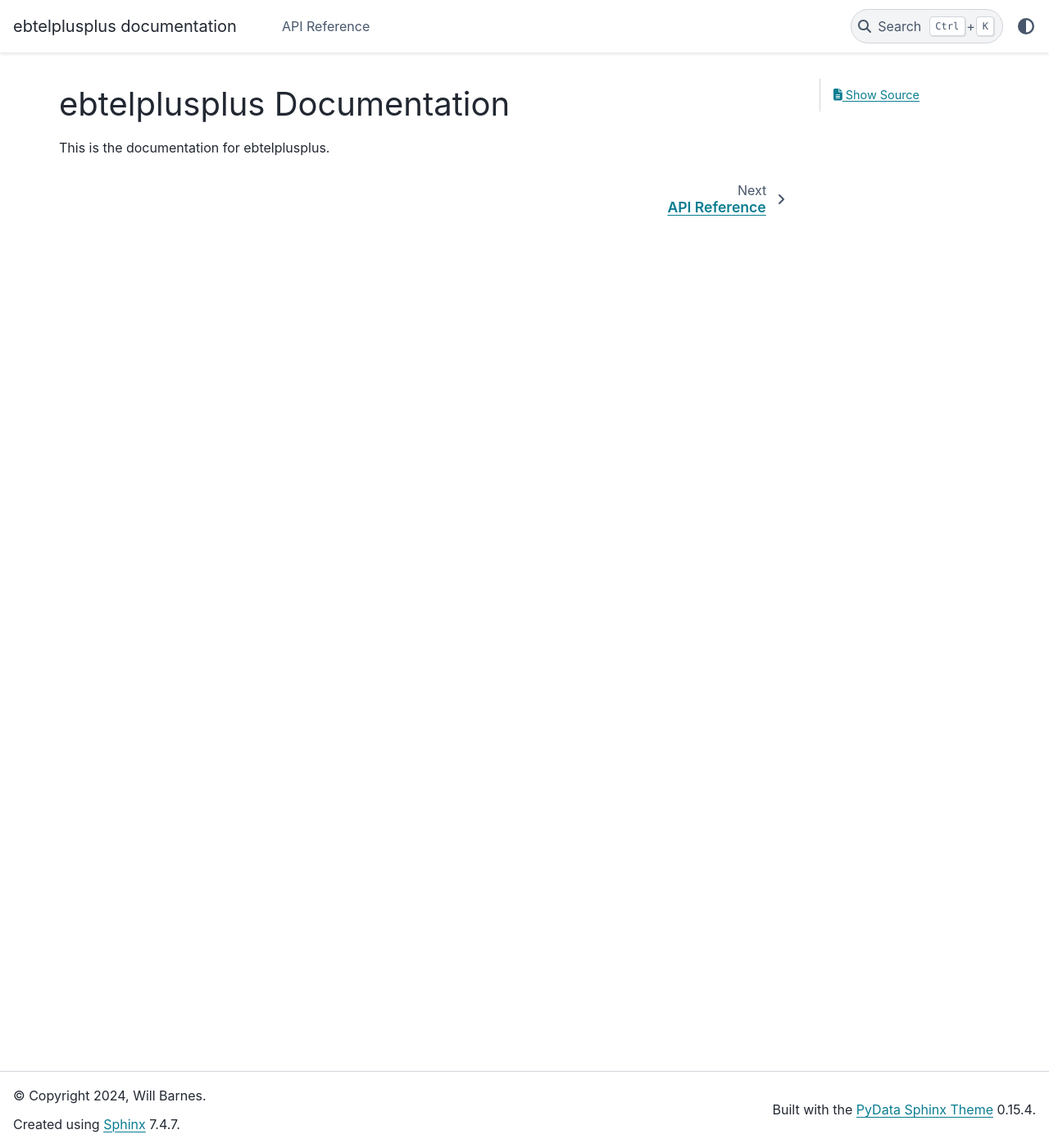
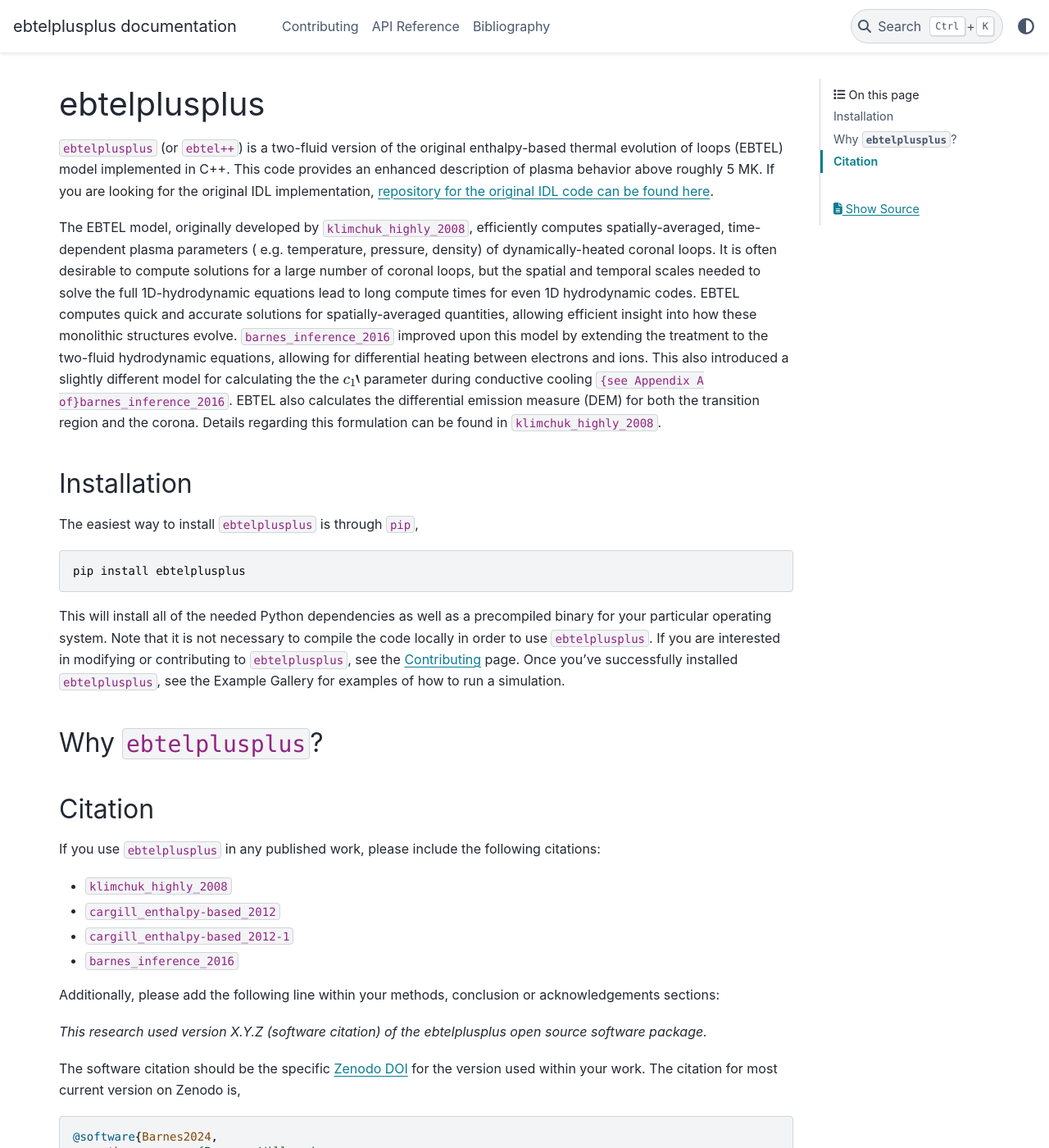
Before and after one commit to rice-solar-physics/ebtelplusplus, a Sphinx documentation site: the page built from docs/index.rst, in a window 1280 px wide and 1400 px high. Shown: the whole window at 82% size. Built offline with Sphinx 7.4.7 and the PyData theme 0.15.4, drawn with Linux system fonts in a browser that asks for light colours; the version number could not be read and is left out; cross-references to code outside the pages are shown as plain code; some of the changed text lies outside the part shown.

```diff
--- /dev/null
+++ b/docs/bibliography.rst
@@ -0,0 +1,6 @@
+.. _ebtelplusplus-bibliography:
+
+Bibliography
+------------
+
+.. bibliography::
--- a/docs/index.rst
+++ b/docs/index.rst
@@ -1,10 +1,78 @@
-ebtelplusplus Documentation
-===========================
-
-This is the documentation for ebtelplusplus.
+ebtelplusplus
+=============
 
 .. toctree::
    :maxdepth: 1
    :hidden:
 
+   development
    reference
+   bibliography
+
+``ebtelplusplus`` (or ``ebtel++``) is a two-fluid version of the original enthalpy-based thermal evolution of loops (EBTEL) model implemented in C++.
+This code provides an enhanced description of plasma behavior above roughly 5 MK.
+If you are looking for the original IDL implementation, `repository for the original IDL code can be found here <https://github.com/rice-solar-physics/EBTEL>`__.
+
+The EBTEL model, originally developed by :cite:t:`klimchuk_highly_2008`, efficiently computes spatially-averaged, time-dependent plasma parameters ( e.g. temperature,  pressure, density) of dynamically-heated coronal loops.
+It is often desirable to compute solutions for a large number of coronal loops, but the spatial and temporal scales needed to solve the full 1D-hydrodynamic equations lead to long compute times for even 1D hydrodynamic codes.
+EBTEL computes quick and accurate solutions for spatially-averaged quantities, allowing efficient insight into how these monolithic structures evolve.
+:cite:t:`barnes_inference_2016` improved upon this model by extending the treatment to the two-fluid hydrodynamic equations, allowing for differential heating between electrons and ions.
+This also introduced a slightly different model for calculating the the :math:`c_1`` parameter during conductive cooling :cite:p:`{see Appendix A of}barnes_inference_2016`.
+EBTEL also calculates the differential emission measure (DEM) for both the transition region and the corona.
+Details regarding this formulation can be found in :cite:t:`klimchuk_highly_2008`.
+
+Installation
+------------
+
+The easiest way to install ``ebtelplusplus`` is through ``pip``,
+
+.. code::
+
+   pip install ebtelplusplus
+
+This will install all of the needed Python dependencies as well as a precompiled binary for your particular operating system.
+Note that it is not necessary to compile the code locally in order to use ``ebtelplusplus``.
+If you are interested in modifying or contributing to ``ebtelplusplus``, see the :ref:`ebtelplusplus-development` page.
+Once you've successfully installed ``ebtelplusplus``, see the Example Gallery for examples of how to run a simulation.
+
+Why ``ebtelplusplus``?
+----------------------
+
+Citation
+--------
+
+If you use ``ebtelplusplus`` in any published work, please include the following citations:
+
+* :cite:t:`klimchuk_highly_2008`
+* :cite:t:`cargill_enthalpy-based_2012`
+* :cite:t:`cargill_enthalpy-based_2012-1`
+* :cite:t:`barnes_inference_2016`
+
+Additionally, please add the following line within your methods, conclusion or acknowledgements sections:
+
+*This research used version X.Y.Z (software citation) of the ebtelplusplus open source software package.*
+
+The software citation should be the specific `Zenodo DOI`_ for the version used within your work.
+The citation for most current version on Zenodo is,
+
+.. code:: bibtex
+
+   @software{Barnes2024,
+      author       = {Barnes, Will and
+                      Klimchuk, James and
+                      Cargill, Peter and
+                      Bradshaw, Stephen and
+                      Reep, Jeffrey and
+                      Schonfeld, Samuel and
+                      Collazzo, Rowan},
+      title        = {rice-solar-physics/ebtelPlusPlus: v0.2},
+      month        = jul,
+      year         = 2024,
+      publisher    = {Zenodo},
+      version      = {v0.2},
+      doi          = {10.5281/zenodo.12675386},
+      url          = {https://doi.org/10.5281/zenodo.12675386}
+   }
+
+
+.. _Zenodo DOI: https://zenodo.org/records/12675374
--- a/docs/references.bib
+++ b/docs/references.bib
@@ -0,0 +1,76 @@
+@article{klimchuk_highly_2008,
+  title = {Highly {{Efficient Modeling}} of {{Dynamic Coronal Loops}}},
+  author = {Klimchuk, J. A. and Patsourakos, S. and Cargill, P. J.},
+  year = {2008},
+  month = aug,
+  journal = {The Astrophysical Journal},
+  volume = {682},
+  pages = {1351--1362},
+  issn = {0004-637X},
+  doi = {10.1086/589426},
+  urldate = {2014-02-24}
+}
+
+@article{cargill_enthalpy-based_2012,
+  title = {Enthalpy-Based {{Thermal Evolution}} of {{Loops}}. {{II}}. {{Improvements}} to the {{Model}}},
+  author = {Cargill, P. J. and Bradshaw, S. J. and Klimchuk, J. A.},
+  year = {2012},
+  month = jun,
+  journal = {The Astrophysical Journal},
+  volume = {752},
+  pages = {161},
+  issn = {0004-637X},
+  doi = {10.1088/0004-637X/752/2/161},
+  urldate = {2014-02-24}
+}
+
+@article{cargill_enthalpy-based_2012-1,
+  title = {Enthalpy-Based {{Thermal Evolution}} of {{Loops}}. {{III}}. {{Comparison}} of {{Zero-dimensional Models}}},
+  author = {Cargill, P. J. and Bradshaw, S. J. and Klimchuk, J. A.},
+  year = {2012},
+  month = oct,
+  journal = {The Astrophysical Journal},
+  volume = {758},
+  pages = {5},
+  issn = {0004-637X},
+  doi = {10.1088/0004-637X/758/1/5},
+  urldate = {2014-02-24}
+}
+
+@article{barnes_inference_2016,
+  title = {Inference of {{Heating Properties}} from "{{Hot}}" {{Non-flaring Plasmas}} in {{Active Region Cores}}. {{I}}. {{Single Nanoflares}}},
+  author = {Barnes, W. T. and Cargill, P. J. and Bradshaw, S. J.},
+  year = {2016},
+  month = sep,
+  journal = {The Astrophysical Journal},
+  volume = {829},
+  pages = {31},
+  issn = {0004-637X},
+  doi = {10.3847/0004-637X/829/1/31},
+  urldate = {2016-10-06},
+  copyright = {All rights reserved}
+}
+
+@article{cargill_static_2022,
+  title = {Static and Dynamic Solar Coronal Loops with Cross-Sectional Area Variations},
+  author = {Cargill, P. J. and Bradshaw, S. J. and Klimchuk, J. A. and Barnes, W. T.},
+  year = {2022},
+  month = jan,
+  journal = {Monthly Notices of the Royal Astronomical Society},
+  volume = {509},
+  pages = {4420--4429},
+  issn = {0035-8711},
+  doi = {10.1093/mnras/stab3163},
+  urldate = {2023-08-29},
+  annotation = {ADS Bibcode: 2022MNRAS.509.4420C}
+}
+
+@book{press_numerical_1992,
+  title = {Numerical {{Recipes}} in {{C}}: The {{Art}} of {{Scientific Computing}}},
+  shorttitle = {Numerical {{Recipes}} in {{C}}},
+  author = {Press, William H. and Teukolsky, Saul A. and Vetterling, William T. and Flannery, Brian P.},
+  year = {1992},
+  edition = {Second},
+  publisher = {Cambridge University Press},
+  address = {Cambridge, UK ; New York}
+}
```
Also changed, not shown: docs/_old/mkdocs/index.md (deleted, +0 -122 lines), docs/development.rst (added, +51 -0 lines), docs/reference.rst (line endings or trailing spaces).
